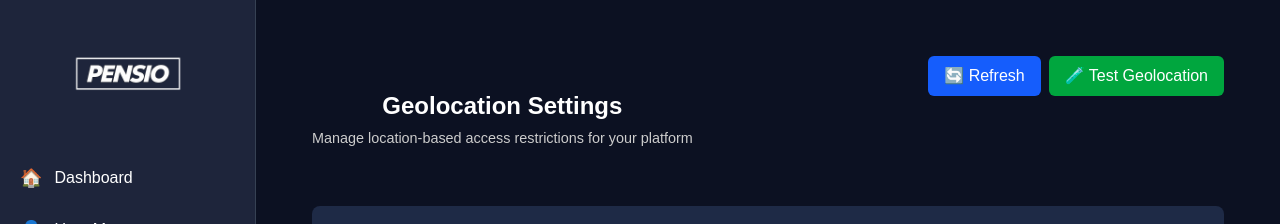
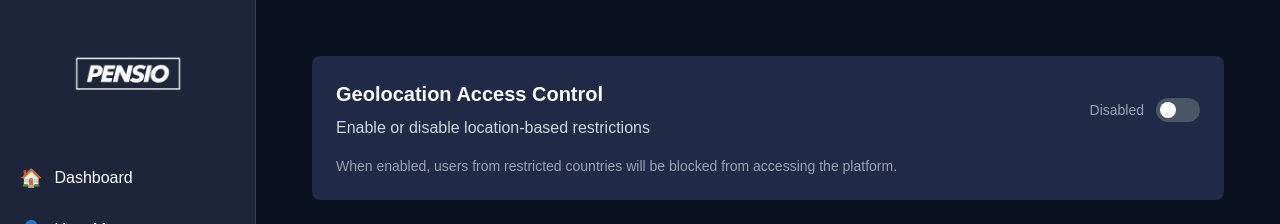
Before and after one commit to IzaanSohail1999/pensio_consortia, a Next.js app in the folder frontend/: page /admin/geolocation in a window 1280 px wide. Shown: the top 224 px of the page. Built offline with nearby package versions, Linux system fonts and the light colour scheme; no server answers; the database is empty.

Commit message:
commented code

```diff
--- a/frontend/src/pages/admin/geolocation.tsx
+++ b/frontend/src/pages/admin/geolocation.tsx
@@ -183,7 +183,7 @@ const GeolocationPage = () => {
 
   return (
     <div className={styles.page}>
-        <div className="mb-8 flex justify-between items-start">
+        {/* <div className="mb-8 flex justify-between items-start">
           <div>
             <h1 className={styles.pageTitle}>Geolocation Settings</h1>
             <p className={styles.pageSubtitle}>Manage location-based access restrictions for your platform</p>
@@ -205,7 +205,7 @@ const GeolocationPage = () => {
                🧪 Test Geolocation
              </a>
            </div>
-        </div>
+        </div> */}
 
         {error && (
           <div className="mb-6 p-4 bg-red-50 border border-red-200 rounded-md">
```
